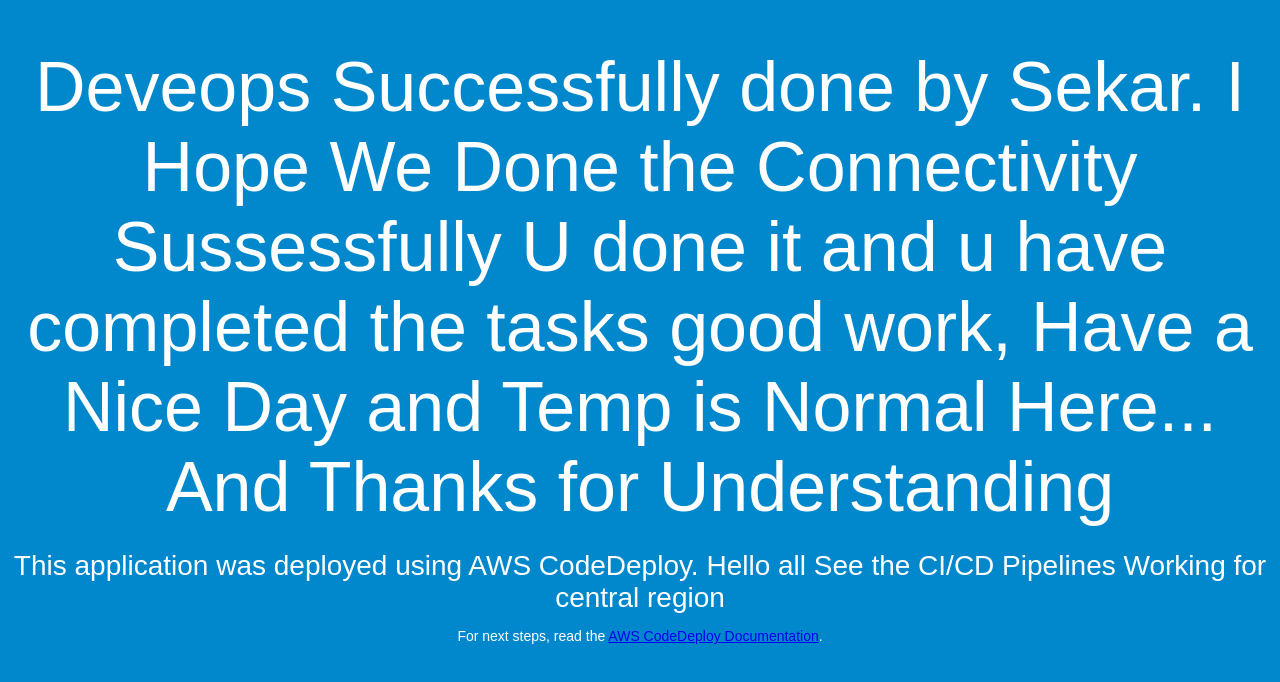
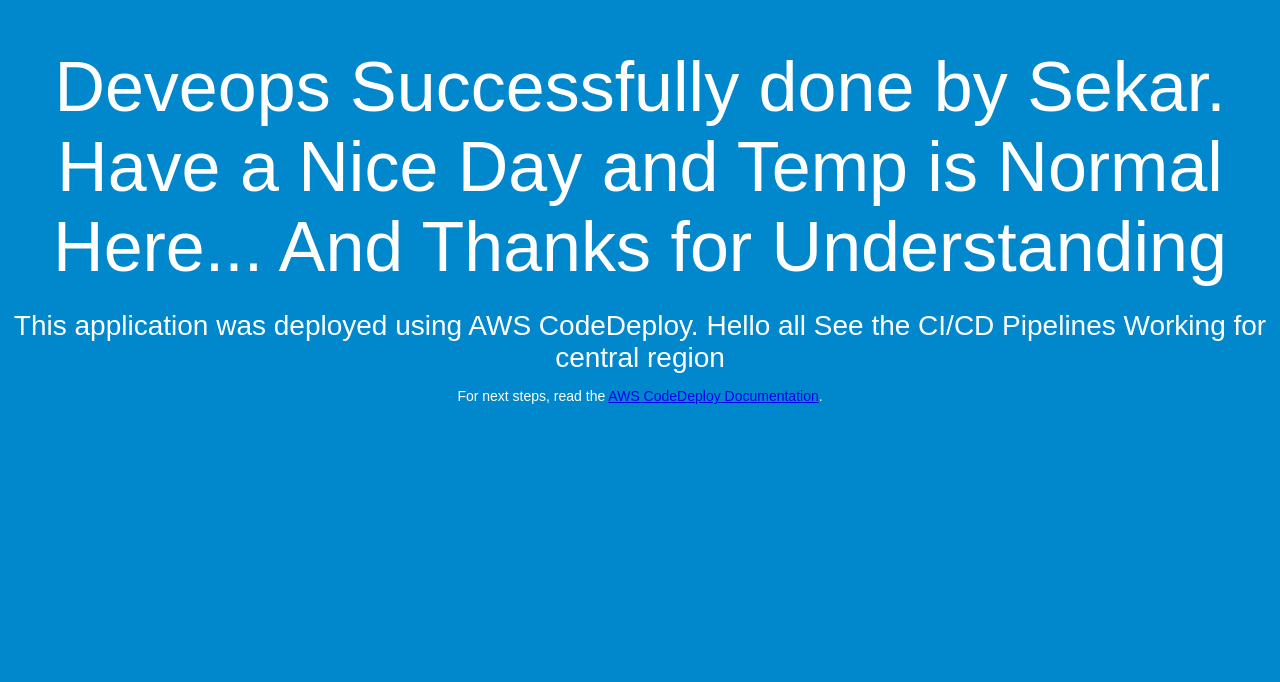
Before and after one commit to ushadeveops/Centralcode, a plain HTML site: page index.html in a window 1280 px wide. Drawn offline with Linux system fonts and the light colour scheme.

Commit message:
Update index.html

```diff
--- a/index.html
+++ b/index.html
@@ -26,7 +26,7 @@
 </head>
 <body>
   <div align="center">
-    <h1>Deveops Successfully done by Sekar. I Hope We Done the Connectivity Sussessfully U done it and u have completed the tasks good work, Have a Nice Day and Temp is Normal Here... And Thanks for Understanding</h1>
+    <h1>Deveops Successfully done by Sekar. Have a Nice Day and Temp is Normal Here... And Thanks for Understanding</h1>
     <h2>This application was deployed using AWS CodeDeploy. Hello all See the CI/CD Pipelines Working for central region </h2>
     <p>For next steps, read the <a href="http://aws.amazon.com/documentation/codedeploy">AWS CodeDeploy Documentation</a>.</p>
   </div>
```
